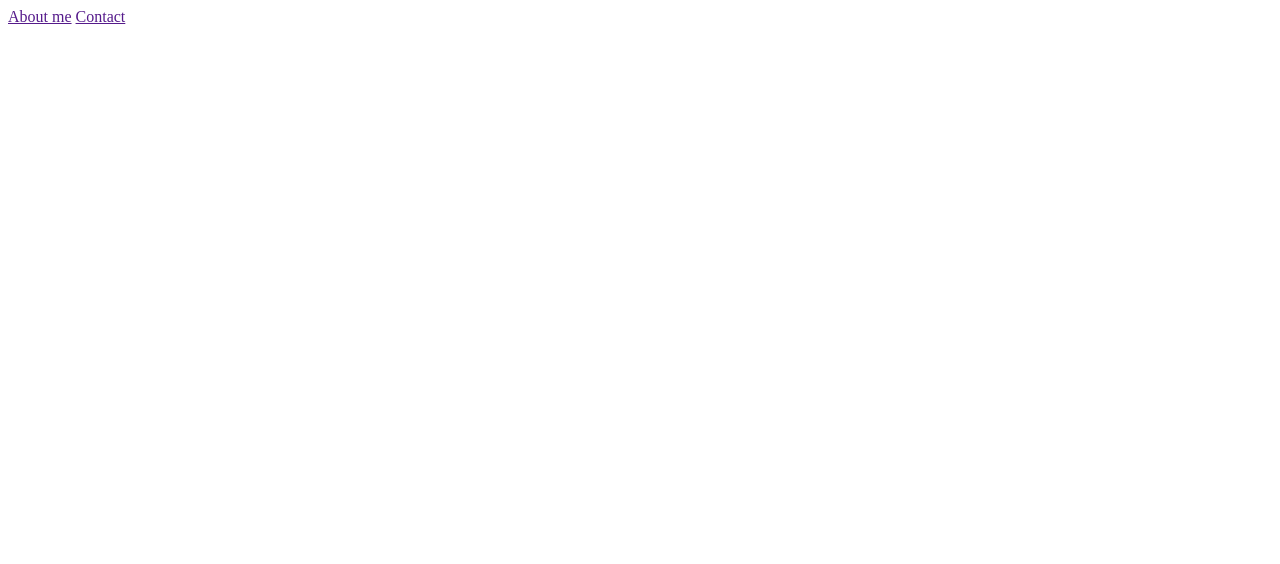
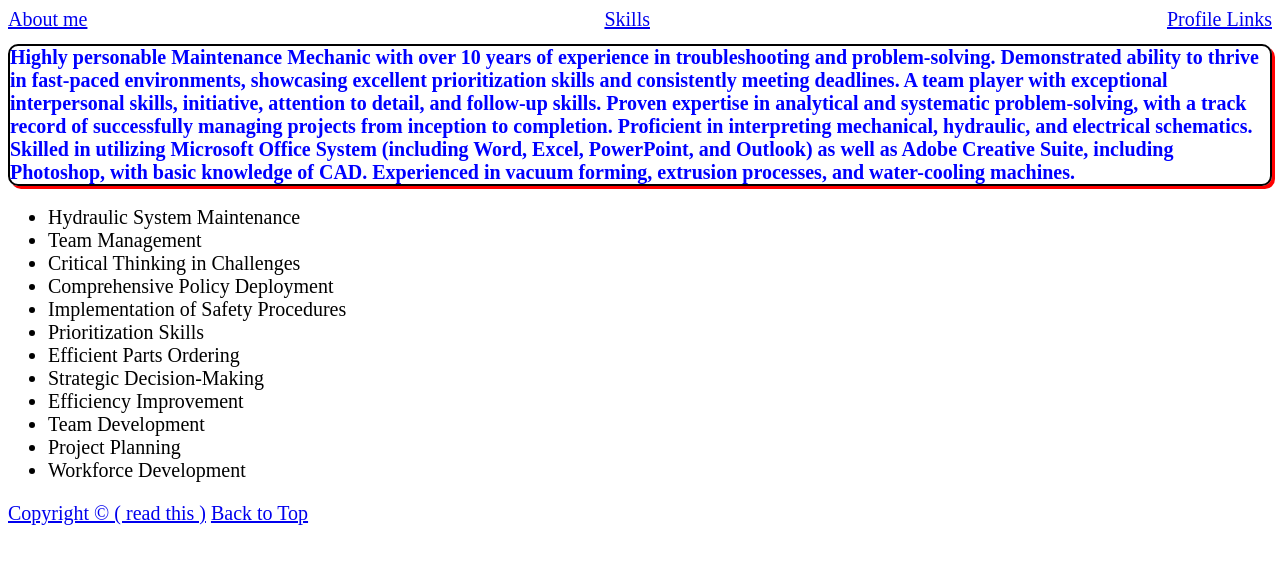
Before and after one commit to RobertGleim/lesson2-homework-, a plain HTML site: page index.html in a window 1280 px wide. Drawn offline with Linux system fonts and the light colour scheme.

Commit message:
info added and copyright added

```diff
--- a/index.html
+++ b/index.html
@@ -10,21 +10,49 @@
 
 <body>
     <header>
-        <nav>
-            <a href="">About me</a>
-            <a href="">Contact</a>
+        <nav id="nav_bar">
+            <a href="#about_me">About me</a>
+            <a href="#skills">Skills</a>
+            <a href="#links">Profile Links</a>
 
         </nav>
     </header>
 
     <main>
         <div>
-            <h1></h1>
-
+            <h1 class="about_me">Highly personable Maintenance Mechanic with over 10 years of experience in troubleshooting and
+                problem-solving. Demonstrated ability to thrive in fast-paced environments, showcasing excellent
+                prioritization skills and consistently meeting deadlines. A team player with exceptional interpersonal
+                skills, initiative, attention to detail, and follow-up skills. Proven expertise in analytical and
+                systematic
+                problem-solving, with a track record of successfully managing projects from inception to completion.
+                Proficient in interpreting mechanical, hydraulic, and electrical schematics. Skilled in utilizing
+                Microsoft
+                Office System (including Word, Excel, PowerPoint, and Outlook) as well as Adobe Creative Suite,
+                including Photoshop, with basic knowledge of CAD. Experienced in vacuum forming, extrusion
+                processes, and water-cooling machines.</h1>
+        </div>
+        <div>
+            <ul id="skills" >
+                <li>Hydraulic System Maintenance </li>
+                <li>Team Management</li>
+                <li>Critical Thinking in Challenges</li>
+                <li>Comprehensive Policy Deployment</li>
+                <li>Implementation of Safety Procedures</li>
+                <li>Prioritization Skills</li>
+                <li>Efficient Parts Ordering</li>
+                <li>Strategic Decision-Making</li>
+                <li>Efficiency Improvement</li>
+                <li>Team Development</li>
+                <li>Project Planning</li>
+                <li>Workforce Development</li>
+            </ul>
         </div>
     </main>
 
-    <footer>
+    <footer id="links">
+        <a href="copyright.html">Copyright © ( read this )</a>
+<a href="#">Back to Top</a>
 
     </footer>
 
--- a/style.css
+++ b/style.css
@@ -0,0 +1,17 @@
+* {
+    font-size: 20px;
+}
+
+#nav_bar {
+    display: flex;
+    justify-content: space-between;
+}
+
+.about_me {
+
+    display: flex;
+    color:blue;
+    border: 2px solid black;
+    box-shadow: 3px 3px red;
+    border-radius: 10px;
+  }
```
Also changed, not shown: copyright.html (added, +20 -0 lines), asset/32px-Copyright.svg.png (added).
